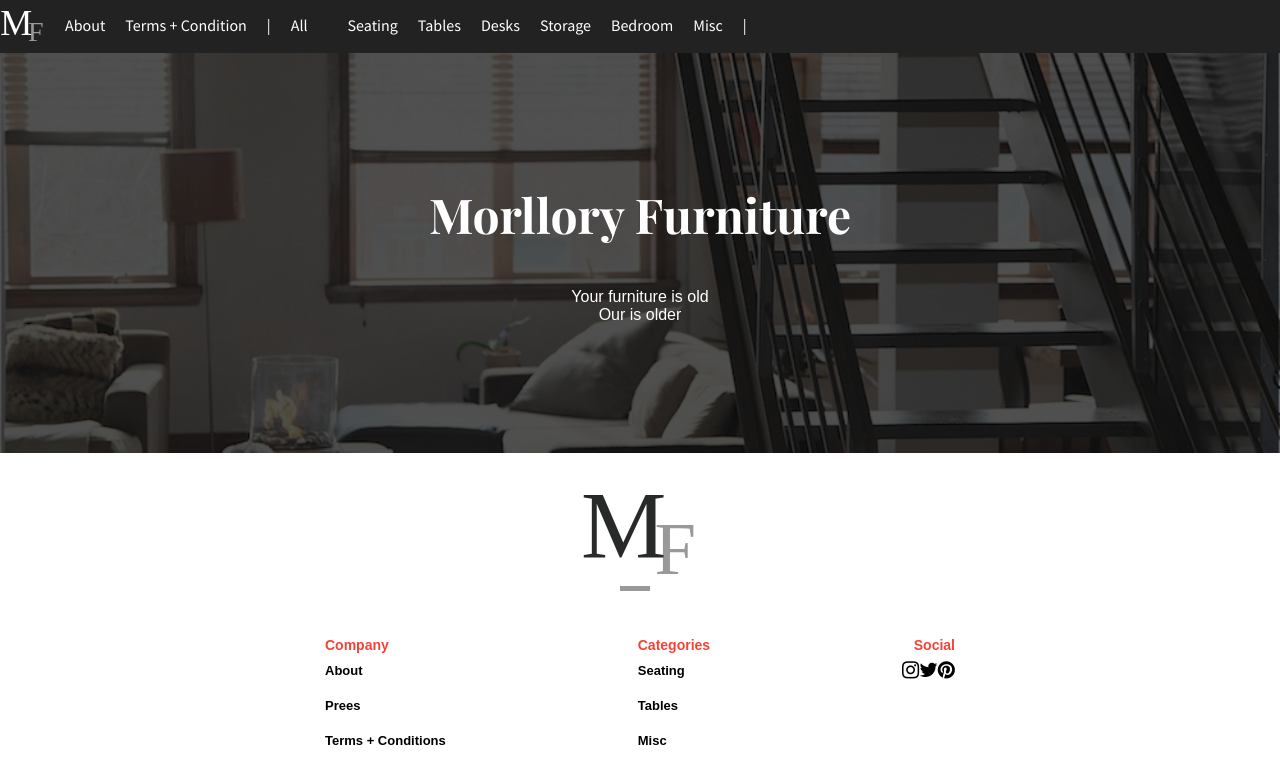
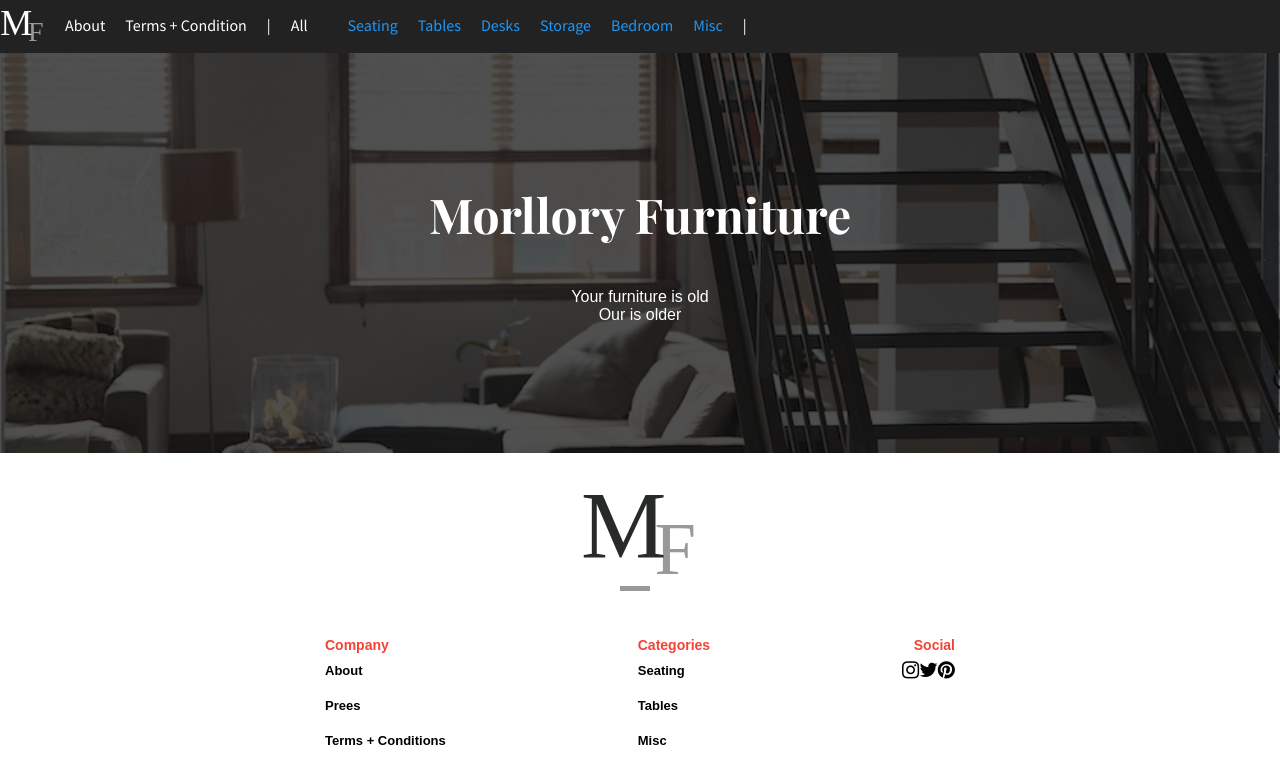
Before and after one commit to CesarHtea/project--mallory-furniture-2, a React (Create React App) app: page / in a window 1280 px wide. Shown: the top 784 px of the page. Built offline with nearby package versions, Linux system fonts and the light colour scheme; a web font is replaced by a local one.

Commit message:
Add Styles css to Header.js

```diff
--- a/src/css/styles.css
+++ b/src/css/styles.css
@@ -34,6 +34,17 @@
 	margin-top: 5px;
 	font-family: 'Source Sans Pro', sans-serif;
 }
+
+
+.header__secondary:last-of-type .listNav li{
+	color: #2196f3;
+}
+
+.header__secondary:last-of-type .listNav li:last-of-type{
+	color: #ffffff;
+}
+
+
 
 
 /***************************
```
